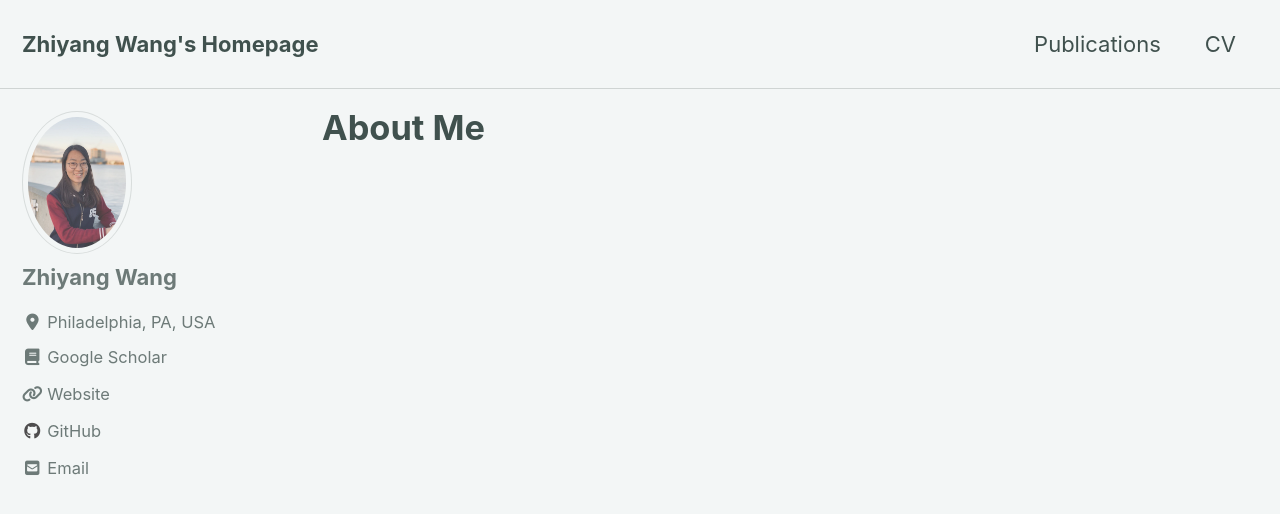
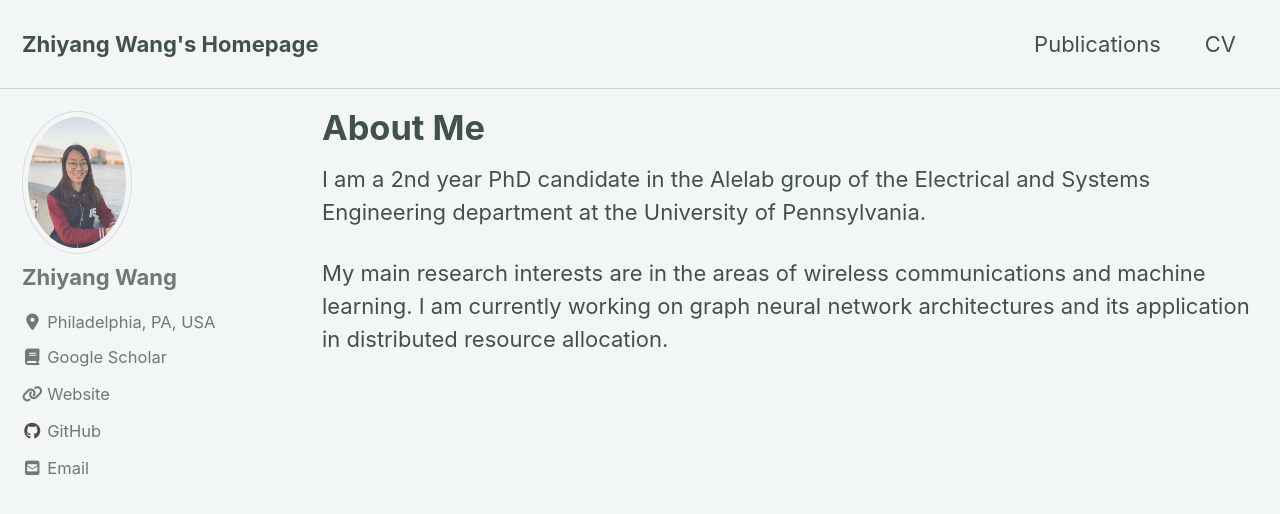
Before and after one commit to Zhiyang43/zhiyang43.github.io, a Jekyll site: the page built from _pages/about.md, in a window 1280 px wide and 900 px high. Shown: the top 514 px of the window. Built offline with Jekyll 4.4.1, drawn with Linux system fonts in a browser that asks for light colours; cached includes are drawn as plain includes; nearby versions of some CDN libraries.

Commit message:
added about

```diff
--- a/_pages/about.md
+++ b/_pages/about.md
@@ -9,3 +9,6 @@ redirect_from:
   - /about/
   - /about.html
 ---
+I am a 2nd year PhD candidate in the Alelab group of the Electrical and Systems Engineering department at the University of Pennsylvania.
+
+My main research interests are in the areas of wireless communications and machine learning. I am currently working on graph neural network architectures and its application in distributed resource allocation.
```
